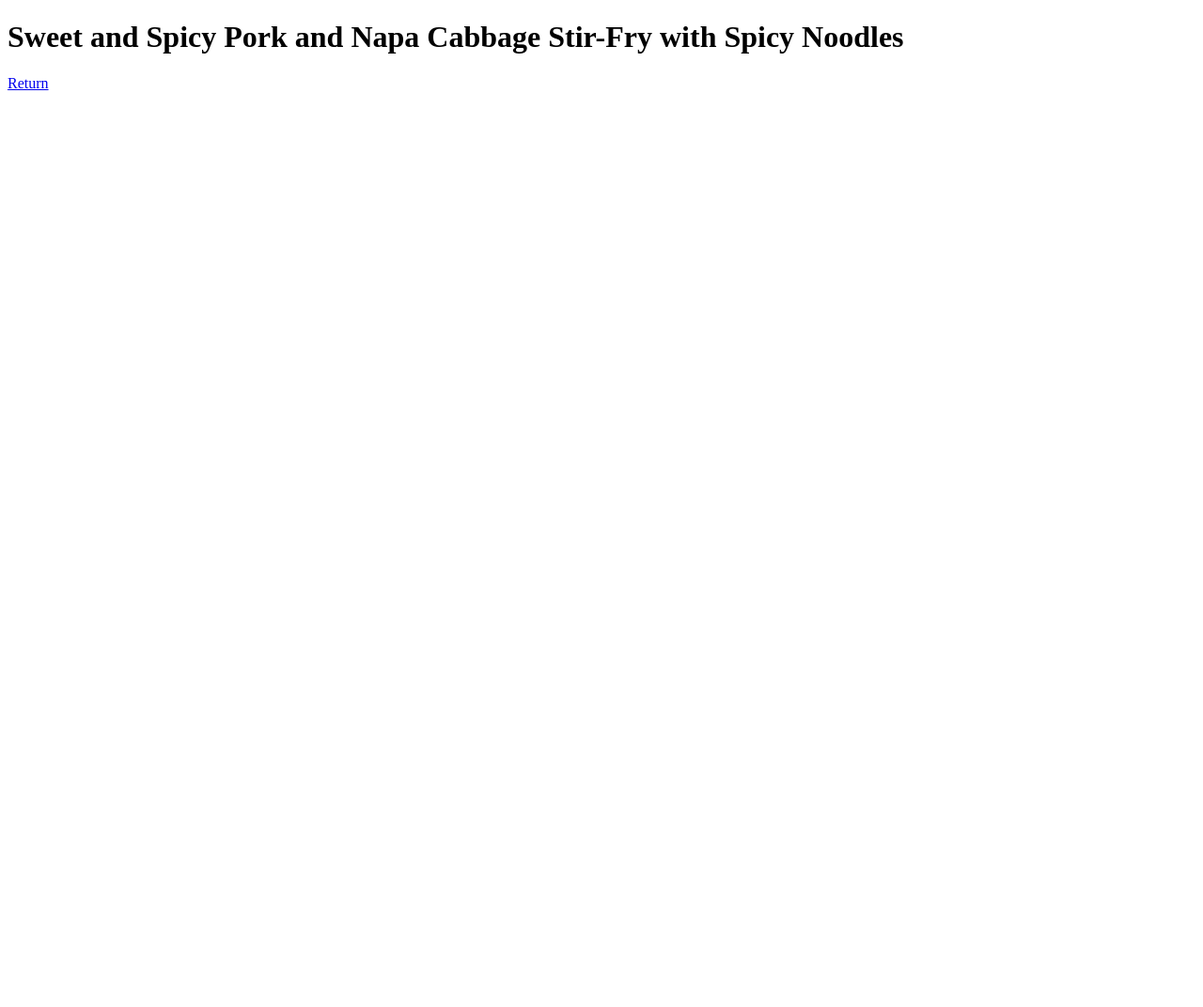
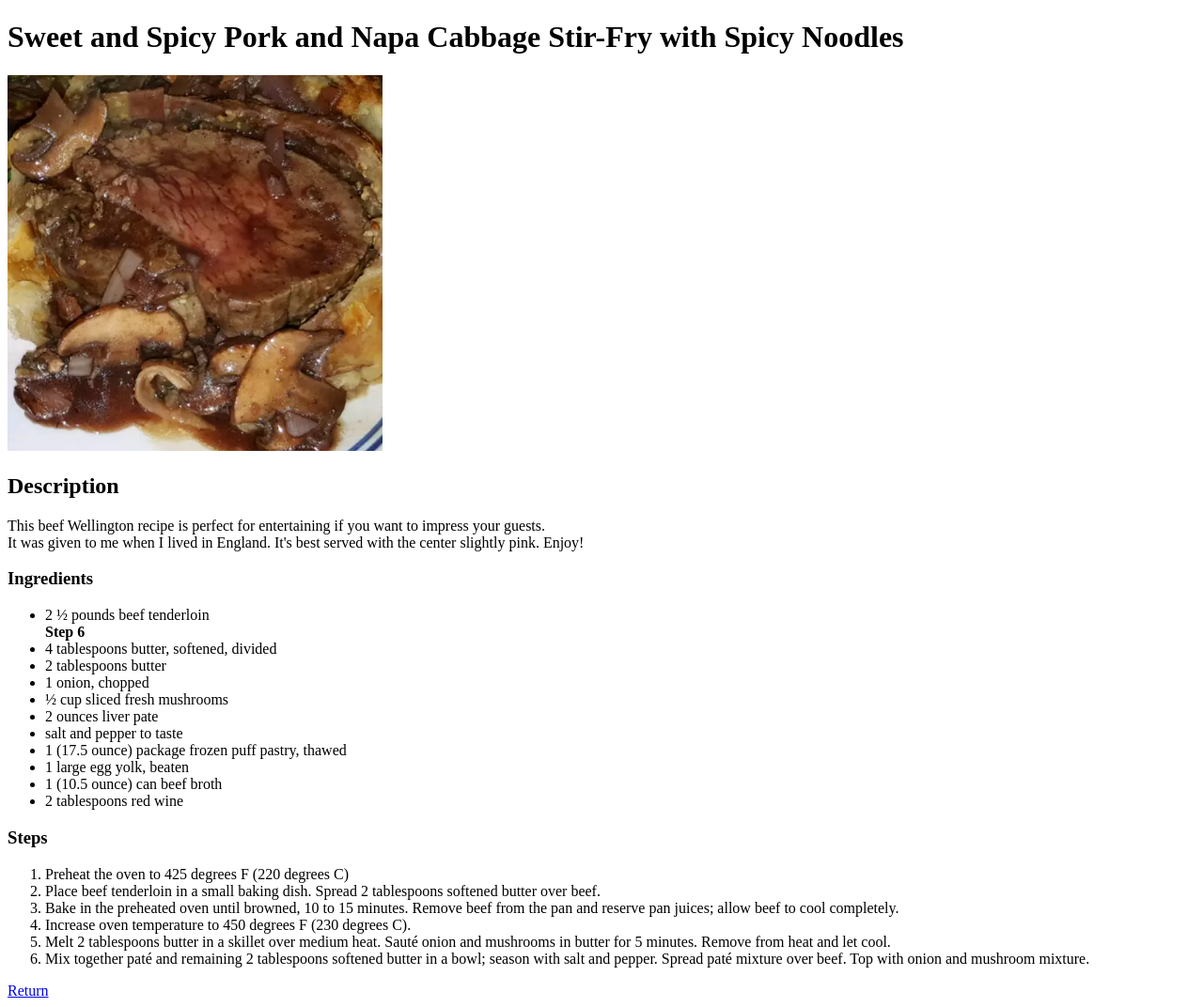
Before and after one commit to gaba-bouliva/odin-recipes, a plain HTML site: page sipcy_noodles.html in a window 1280 px wide. Shown: the whole page at 94% size. Before the commit the page ends 800 px from the top, so only its background shows below. Drawn offline with Linux system fonts and the light colour scheme.

Commit message:
Add right content to beef_wellington page

```diff
--- a/sipcy_noodles.html
+++ b/sipcy_noodles.html
@@ -8,6 +8,44 @@
 </head>
 <body>
   <h1>Sweet and Spicy Pork and Napa Cabbage Stir-Fry with Spicy Noodles</h1>
-  <a href="index.html">Return</a>
+  <img src="/images/beef_meat.PNG" alt="Beef Wellington" height="400px" />
+  <h2>Description</h2>
+  <p>
+    This beef Wellington recipe is perfect for entertaining if you want to impress your guests. <br> It was given to me when I lived in England. It's best served with the center slightly pink. Enjoy!
+  </p>
+      <h3>Ingredients</h3>
+    <ul>
+
+      <li>2 ½ pounds beef tenderloin</li><strong>Step 6</strong>
+      <li> 4 tablespoons butter, softened, divided </li>
+      <li>2 tablespoons butter</li>
+      <li>1 onion, chopped</li>
+      <li> ½ cup sliced fresh mushrooms</li>
+      <li>2 ounces liver pate</li>
+      <li>salt and pepper to taste</li>
+      <li>1 (17.5 ounce) package frozen puff pastry, thawed </li>
+      <li>1 large egg yolk, beaten</li>
+      <li>1 (10.5 ounce) can beef broth</li>
+      <li>2 tablespoons red wine</li>
+    </ul>
+
+
+    <h3>Steps</h3>
+    <ol>
+      <li>Preheat the oven to 425 degrees F (220 degrees C)</li>
+      <li>Place beef tenderloin in a small baking dish. Spread 2 tablespoons softened butter over beef.</li>
+      <li>Bake in the preheated oven until browned, 10 to 15 minutes. Remove beef from the pan and reserve pan juices; allow beef to
+cool completely.</li>
+      <li>Increase oven temperature to 450 degrees F (230 degrees C).
+      </li>
+      <li>Melt 2 tablespoons butter in a skillet over medium heat. Sauté onion and mushrooms in butter for 5 minutes. Remove from
+          heat and let cool.
+      </li>
+      <li>Mix together paté and remaining 2 tablespoons softened butter in a bowl; season with salt and pepper. Spread paté mixture
+        over beef. Top with onion and mushroom mixture.</li>
+    </ol>
+
+<a href="index.html">Return</a>
+</body>
 </body>
 </html>
```
Also changed, not shown: beef_wellington.html (+22 -1 lines), ground_beef_stroganoff_noodles.html (+23 -1 lines).
